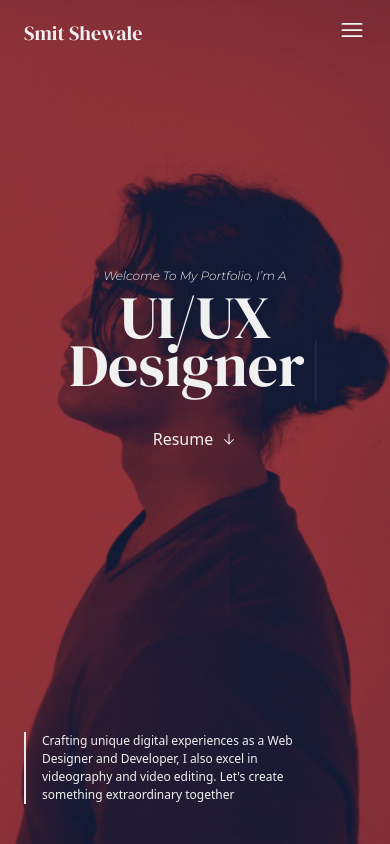
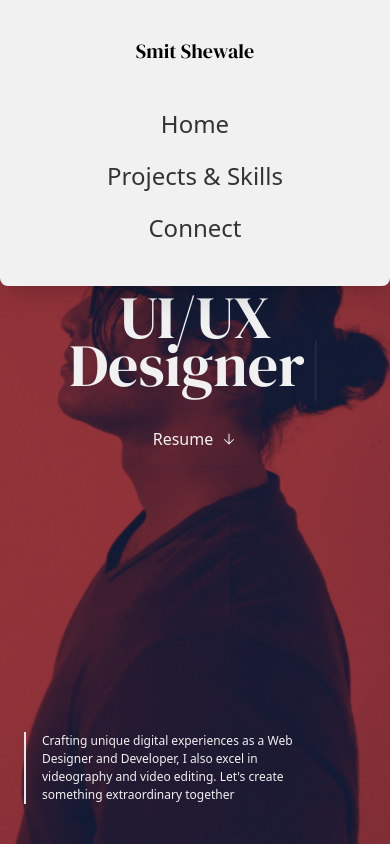
Before and after one commit to smit2308/portfolioWebsite, a React (Vite) app: page / in a window 390 px wide. Both pictures are taken after a click on the button 352 px from the left and 30 px from the top of the page. Shown: the top 844 px of the page. Built offline with nearby package versions, Linux system fonts and the light colour scheme.

Commit message:
nav bar responsive overlay

```diff
--- a/package.json
+++ b/package.json
@@ -10,6 +10,7 @@
     "preview": "vite preview"
   },
   "dependencies": {
+    "motion": "^10.16.4",
     "react": "^18.2.0",
     "react-dom": "^18.2.0",
     "react-icons": "^4.12.0",
--- a/src/App.jsx
+++ b/src/App.jsx
@@ -8,8 +8,8 @@ export default function App() {
     <main className="  flex flex-col items-center bg-primary ">
 
         <Nav />
-
-        <div className=" w-full  bg-[linear-gradient(to_right,_#F1F1F1_60%,_#b03e49_40%)]">
+        {/*  bg-[linear-gradient(to_right,_#F1F1F1_60%,_#b03e49_40%)] */}
+        <div className=" w-full bg-[linear-gradient(to_right,_#F1F1F1_70%,_#b03e49_40%)]">
         <Home />
         </div>
 
--- a/src/components/Nav.jsx
+++ b/src/components/Nav.jsx
@@ -44,7 +44,9 @@ const toggleMenu = () => {
         </ul>
 
         <div className='lg:hidden '>
-          <button className='hover:scale-110'>
+          <button className='hover:scale-110'
+            onClick={toggleMenu}
+            >
             <HiBars3 size={28} color='whitesmoke'/>
           </button>
 
@@ -52,24 +54,27 @@ const toggleMenu = () => {
 
         </div>
 
-{/*
+
        {isMenuOpen && (
-          <div className='absolute top-full left-0 w-full bg-white lg:hidden rounded-2xl  shadow-nav -mt-1 pb-10 '>
-            <ul className='flex flex-col items-center gap-2'>
+          <div className='absolute left-0 top-0 w-full rounded-b-lg shadow-xl bg-primary lg:hidden  shadow-nav -mt-1 pb-10 '>
+                 <h1 className='p-10 font-display text-xl text-center max-sm:text-lg sm:text-secondary '>
+          Smit Shewale
+        </h1>
+            <ul className='flex flex-col gap-4'>
               {navLinks.map((item) => (
                 <li key={item.label} className='w-full text-center '>
-                  <Link
-                    to={item.path}
-                    className=' font-monsterrat leading-normal text-xl  text-gray-900 hover:text-rose-600 my-2'
+                  <a
+                    href={item.path}
+                    className=' font-monsterrat leading-normal text-xl  text-secondary '
                     onClick={toggleMenu}
                   >
                     {item.label}
-                  </Link>
+                  </a>
                 </li>
               ))}
             </ul>
           </div>
-        )} */}
+        )}
 
 
 
--- a/src/sections/Home.jsx
+++ b/src/sections/Home.jsx
@@ -13,8 +13,8 @@ const Home = () => {
     words: ["Software Engineer", "UI/UX Designer", "Video -Editor"],
     loop: {},
     typeSpeed: 100,
-    deleteSpeed: 60,
-    delaySpeed: 2000,
+    deleteSpeed: 80,
+    delaySpeed: 1600,
 
   })
 
@@ -63,7 +63,7 @@ const Home = () => {
 
 
 
-        <p className='w-full border-l-2 sm:border-secondary sm:pb-6 pr-16 sm:px-10 max-sm:pl-4 max-sm:mb-10 lg:text-lg sm:text-sm max-sm:text-xs  text-secondary max-sm:text-primary font-light leading-normal  '>
+        <p className='w-full border-l-2  sm:border-secondary sm:pb-6 pr-16 sm:px-10 max-sm:pl-4 max-sm:mb-10 lg:text-lg sm:text-sm max-sm:text-xs  text-secondary max-sm:text-primary font-light leading-normal  '>
                   Crafting unique digital experiences as a Web Designer and Developer, I also excel in videography and video editing.
                   Let's create something extraordinary together
                 </p>
```
Also changed, not shown: 1 other file (tests, documents, lock files or other folders).
